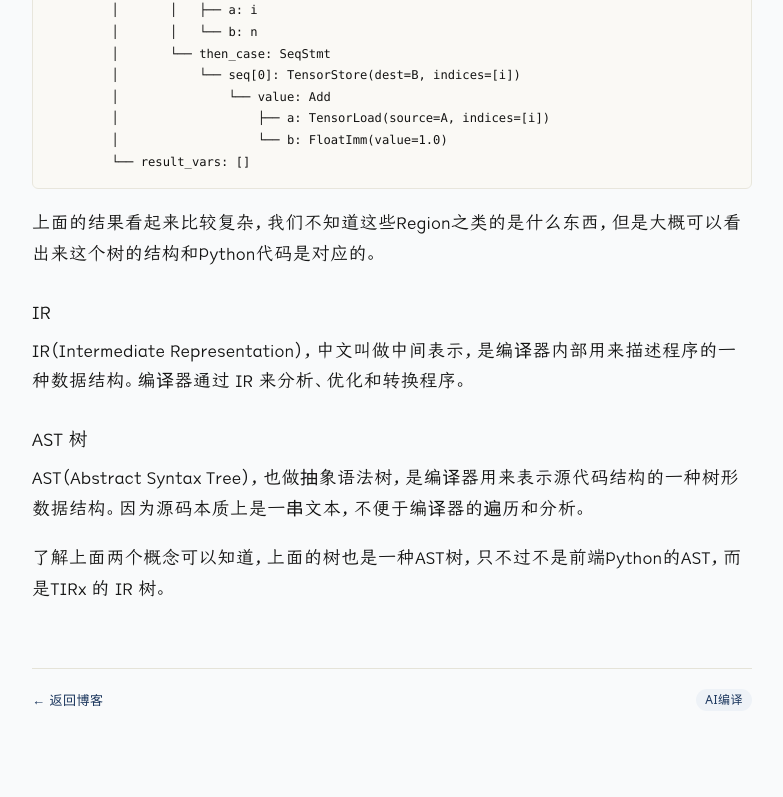
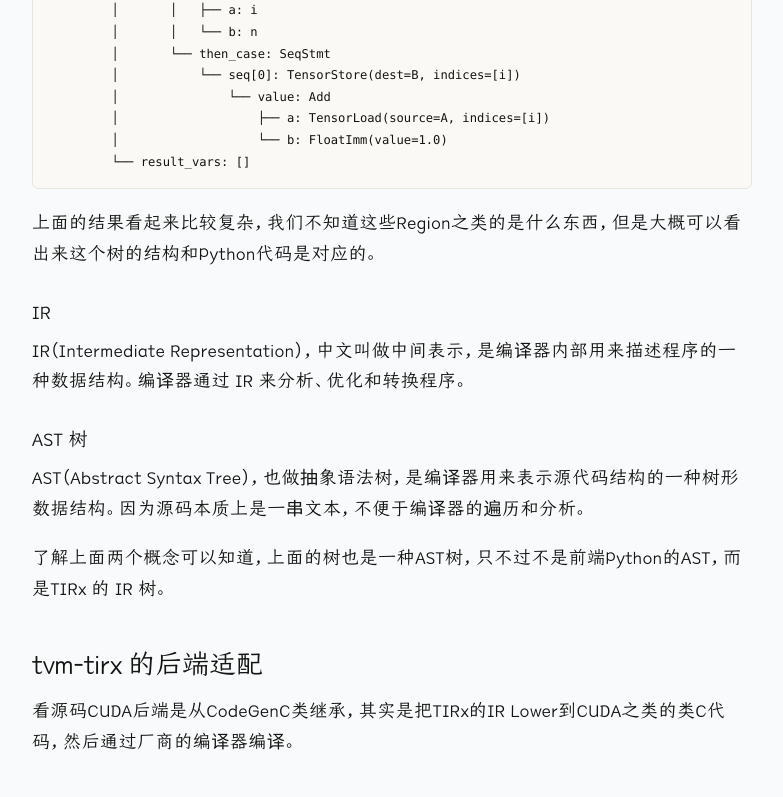
Before and after one commit to gotorion/blog, an Astro site: page /blog/tvm-tirx in a window 1280 px wide. Shown: the part 2000-2797 px from the top of the page, without its empty margins (48-831 px from the left). Built offline with nearby package versions, Linux system fonts and the light colour scheme; Astro itself is replaced by a stand-in of ours; code samples lack their colours; a web font is replaced by a local one.

Commit message:
Add a section on tvm-tirx backend adaptation
Co-Authored-By: Claude Code <noreply@anthropic.com>

```diff
--- a/src/content/blog/tvm-tirx.md
+++ b/src/content/blog/tvm-tirx.md
@@ -99,3 +99,7 @@ IR（Intermediate Representation），中文叫做中间表示，是编译器内
 AST（Abstract Syntax Tree），也做抽象语法树，是编译器用来表示源代码结构的一种树形数据结构。因为源码本质上是一串文本，不便于编译器的遍历和分析。
 
 了解上面两个概念可以知道，上面的树也是一种AST树，只不过不是前端Python的AST，而是TIRx 的 IR 树。
+
+## tvm-tirx 的后端适配
+
+看源码CUDA后端是从CodeGenC类继承，其实是把TIRx的IR Lower到CUDA之类的类C代码，然后通过厂商的编译器编译。
```
